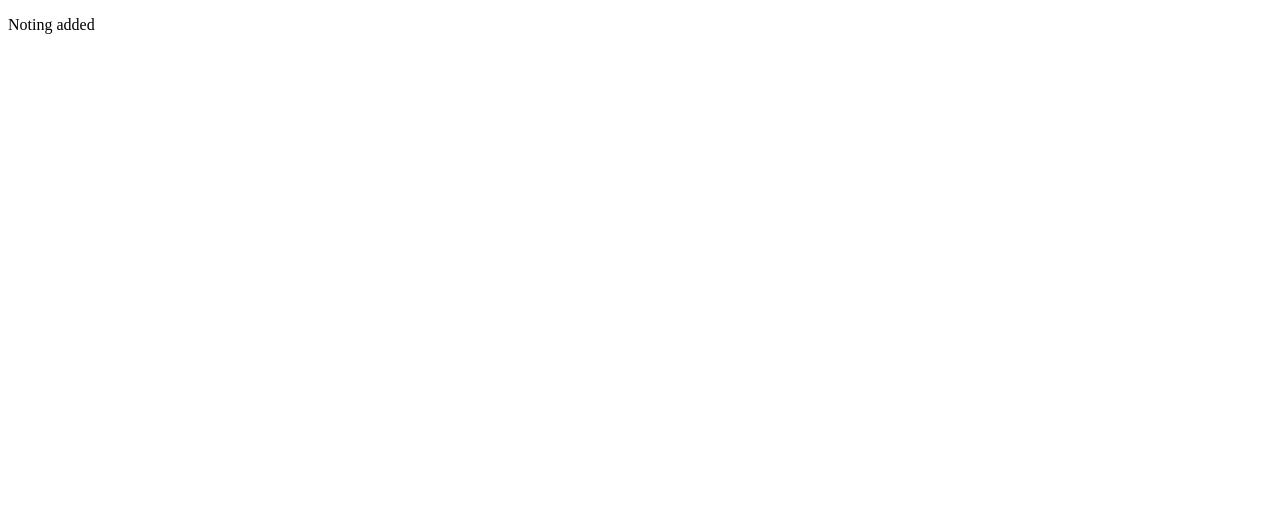
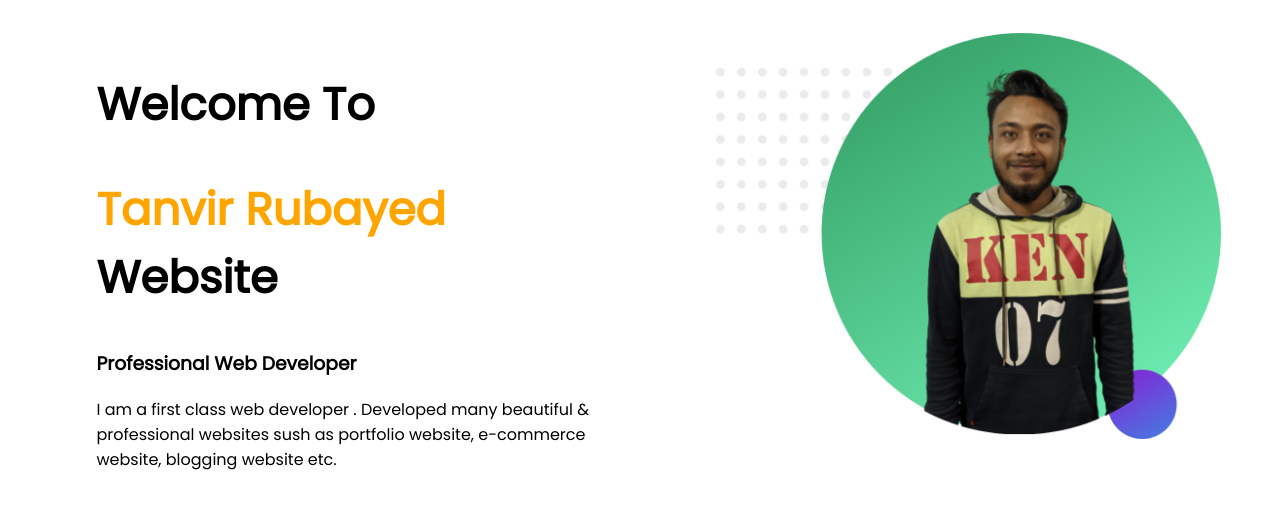
Before and after one commit to TanvirRubayed-code/web-portfolio, a plain HTML site: page index.html in a window 1280 px wide. Drawn offline with Linux system fonts and the light colour scheme.

Commit message:
added image

```diff
--- a/index.html
+++ b/index.html
@@ -4,9 +4,25 @@
     <meta charset="UTF-8">
     <meta name="viewport" content="width=device-width, initial-scale=1.0">
     <title>Tanvir Rubayed</title>
+    <link rel="stylesheet" href="style.css">
+
+    <link rel="preconnect" href="https://fonts.gstatic.com">
+<link href="https://fonts.googleapis.com/css2?family=Poppins&display=swap" rel="stylesheet">
+
 </head>
+
 <body>
-    <p>Noting added
-    </p>
+    <section>
+        <div class="half-wight">
+            <h1>Welcome To</h1>
+    <h1><span class="name">Tanvir Rubayed </span>Website</h1>
+    <h3>Professional Web Developer</h3>
+    <p>I am a first class web developer . Developed many beautiful & professional websites sush as portfolio website, e-commerce website, blogging website etc. </p>
+        </div>
+        <div class="half-wight">
+            <img src="images/image1.png" alt="Tanvir Rubayed 2 ">
+        </div>
+    </section>
+
 </body>
 </html>
--- a/style.css
+++ b/style.css
@@ -0,0 +1,20 @@
+body{
+    font-family: 'Poppins', sans-serif;
+}
+.name{
+    color: orange;
+}
+
+h1{
+    font-size: 45px;
+
+}
+.half-wight{
+    float: left;
+    width: 40%;
+    margin-left: 5%;
+    padding: 2%;
+}
+.half-wight img{
+    width: 100%;
+}
```
Also changed, not shown: images/image1.png (added), images/image2.png (added), 1 other file.
